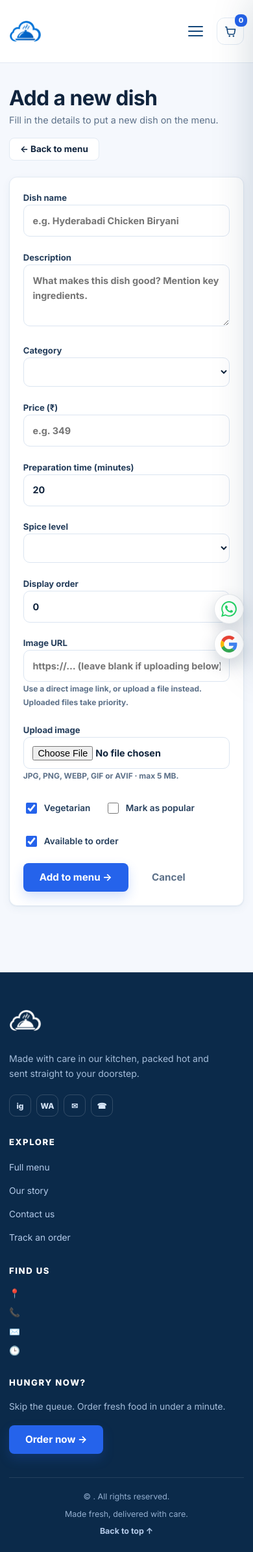
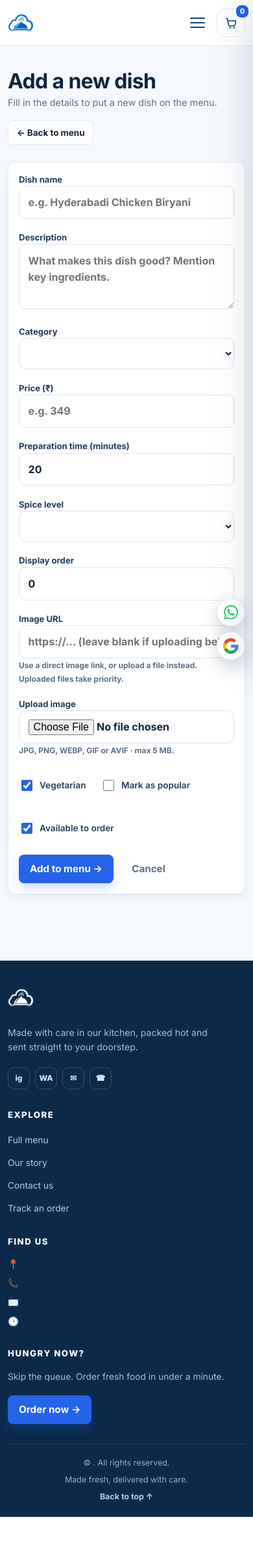
Before and after one commit to KrishnaPriyaVPai/Cloud-Kitchen, a Node project: template src/views/chef/menu-form.ejs in a window 390 px wide. Shown: the whole page at 65% size. After the commit the page ends 2334 px from the top, so only its background shows below. Run offline with Node 20 templates, Linux system fonts and the light colour scheme; the template is opened without the code that fills it, so the values that code supplies are empty.

Commit message:
Polish mobile layout with touch-friendly controls and menu behavior

```diff
--- a/public/css/style.css
+++ b/public/css/style.css
@@ -558,3 +558,109 @@ tbody tr:hover { background: #fafcff; }
   .rating-big { font-size: 3rem; }
   .dash-head { align-items: flex-start; }
 }
+
+/* ---------- Mobile polish ---------- */
+@media (max-width: 600px) {
+  html { -webkit-text-size-adjust: 100%; }
+  body { line-height: 1.55; }
+  .container { width: min(calc(100% - 24px), var(--container)); }
+
+  .section { padding: 48px 0; }
+  .page-hero { padding: 44px 0 38px; }
+  .page-hero h1 { font-size: 1.9rem; }
+
+  .nav-wrap { min-height: 70px; gap: .5rem; }
+  .brand-logo, body.home-page .brand-logo { width: 40px; height: 40px; max-width: 40px; }
+  .brand-text strong, body.home-page .brand-text strong { font-size: 1.05rem; }
+  .nav-toggle { width: 44px; height: 44px; align-items: center; justify-content: center; }
+  .cart-btn { width: 44px; height: 44px; }
+  .main-nav a { padding: .8rem .6rem; font-size: .95rem; }
+  .staffbar-inner { gap: .5rem .8rem; padding-block: .5rem; }
+  .staffbar-title { font-size: .75rem; white-space: normal; }
+  .staffbar-nav a { padding: .45rem .55rem; font-size: .76rem; }
+  .staffbar-logout button { padding: .45rem .2rem; }
+
+  .hero-inner { padding: 40px 0 44px; gap: 1.6rem; }
+  .hero::after { display: none; }
+  .hero h1 { font-size: 2rem; }
+  .hero-card { padding: .75rem; }
+  .hero-card img { height: 180px; }
+  .hero-card-body { padding: .8rem .2rem .1rem; }
+  .hero-float { left: 8px; bottom: 12px; padding: .5rem .7rem; font-size: .74rem; }
+  .hero-proof { gap: .8rem; margin-top: 1.2rem; }
+  .hero-proof strong { font-size: 1.15rem; }
+  .hero-proof span { font-size: .68rem; }
+
+  .btn { min-height: 44px; padding: .75rem 1rem; }
+  .btn-sm { min-height: 38px; padding: .55rem .8rem; }
+  .action-btn, .chip, .offer-arrow, .carousel-arrow { min-height: 38px; }
+  .switch-label { min-height: 38px; }
+
+  .offer-space-wrap { padding: 8px 0; }
+  .offer-nav { margin-bottom: 6px; }
+  .offer-arrow { width: 34px; height: 34px; font-size: 1.1rem; }
+  .offer-card { min-height: 0; height: auto; padding: .85rem .9rem; }
+  .offer-content { max-width: 100%; }
+  .offer-tag { font-size: .56rem; padding: .16rem .5rem; }
+  .offer-content h2 { font-size: 1rem; margin: .25rem 0 .15rem; }
+  .offer-content p { font-size: .78rem; line-height: 1.45; margin-bottom: .3rem; }
+  .offer-link { font-size: .82rem; }
+
+  .trust-grid { gap: .6rem; padding: 18px 0; }
+  .trust-item { gap: .5rem; }
+  .trust-icon { width: 36px; height: 36px; font-size: 1rem; }
+  .trust-item strong { font-size: .8rem; }
+  .trust-item span { font-size: .68rem; }
+
+  .dish-media { height: 170px; }
+  .dish-body { padding: 1rem; }
+  .dish-body h3 { font-size: 1.1rem; }
+  .add-btn { min-height: 40px; }
+  .filter-bar { padding: .8rem; }
+  .filter-bar input[type=search] { min-width: 0; }
+  .story-img img { height: 240px; }
+  .story-note { position: static; max-width: 100%; margin-top: .8rem; }
+  .chef-card { padding: 1.2rem; gap: 1.2rem; }
+  .chef-card img { height: 200px; }
+  .value-card { padding: 1.1rem; }
+  .cta-band { padding: 1.3rem; gap: 1rem; }
+  .cta-band h2 { font-size: 1.5rem; }
+
+  input, textarea, select { font-size: 16px; }
+  .form-card, .auth-card, .track-card, .modal-card, .panel-body { padding: 1rem; }
+  .form-grid { gap: .8rem; }
+  .info-row { padding: .8rem; }
+  .search-inline { width: 100%; }
+  .search-inline input { min-width: 0; flex: 1; }
+  .badge { font-size: .68rem; }
+  .thumb-lg { width: 56px; height: 56px; }
+  .summary-line { font-size: .82rem; }
+  .table-wrap { -webkit-overflow-scrolling: touch; }
+
+  .cart-head, .cart-body, .cart-bottom { padding-left: 1rem; padding-right: 1rem; }
+  .cart-bottom { max-height: 58vh; }
+  .modal-actions .btn { flex: 1 1 140px; }
+
+  .rating-big { font-size: 2.8rem; }
+  .rating-bars { min-width: 0; }
+  .reviews-carousel { grid-template-columns: 30px minmax(0, 1fr) 30px; gap: 4px; }
+  .carousel-arrow { width: 30px; height: 30px; font-size: 1.1rem; }
+  .quote-card { padding: 1rem; }
+  .quote-card blockquote { font-size: .86rem; }
+
+  .footer-grid { padding: 36px 0 30px; }
+  .floating-contact { right: 12px; bottom: 12px; }
+  .floating-btn { width: 44px; height: 44px; }
+  .floating-btn svg { width: 22px; height: 22px; }
+  .floating-mail svg { width: 24px; height: 24px; }
+}
+
+@media (max-width: 380px) {
+  .container { width: calc(100% - 20px); }
+  .hero h1 { font-size: 1.8rem; }
+  .hero-actions { flex-direction: column; }
+  .hero-actions .btn { width: 100%; }
+  .hero-proof { display: grid; grid-template-columns: repeat(3, 1fr); gap: .5rem; }
+  .stat-grid { grid-template-columns: 1fr; }
+  .dish-grid, .category-grid { gap: 12px; }
+}
--- a/src/views/partials/header.ejs
+++ b/src/views/partials/header.ejs
@@ -30,7 +30,7 @@
         <span class="brand-text"><strong><%= settings.short_name %></strong></span>
       </a>
 
-      <button class="nav-toggle" id="nav-toggle" type="button" aria-label="Toggle menu" aria-expanded="false">
+      <button class="nav-toggle" id="nav-toggle" type="button" aria-label="Toggle menu" aria-controls="main-nav" aria-expanded="false">
         <span></span><span></span><span></span>
       </button>
 
```
Also changed, not shown: public/js/app.js.
